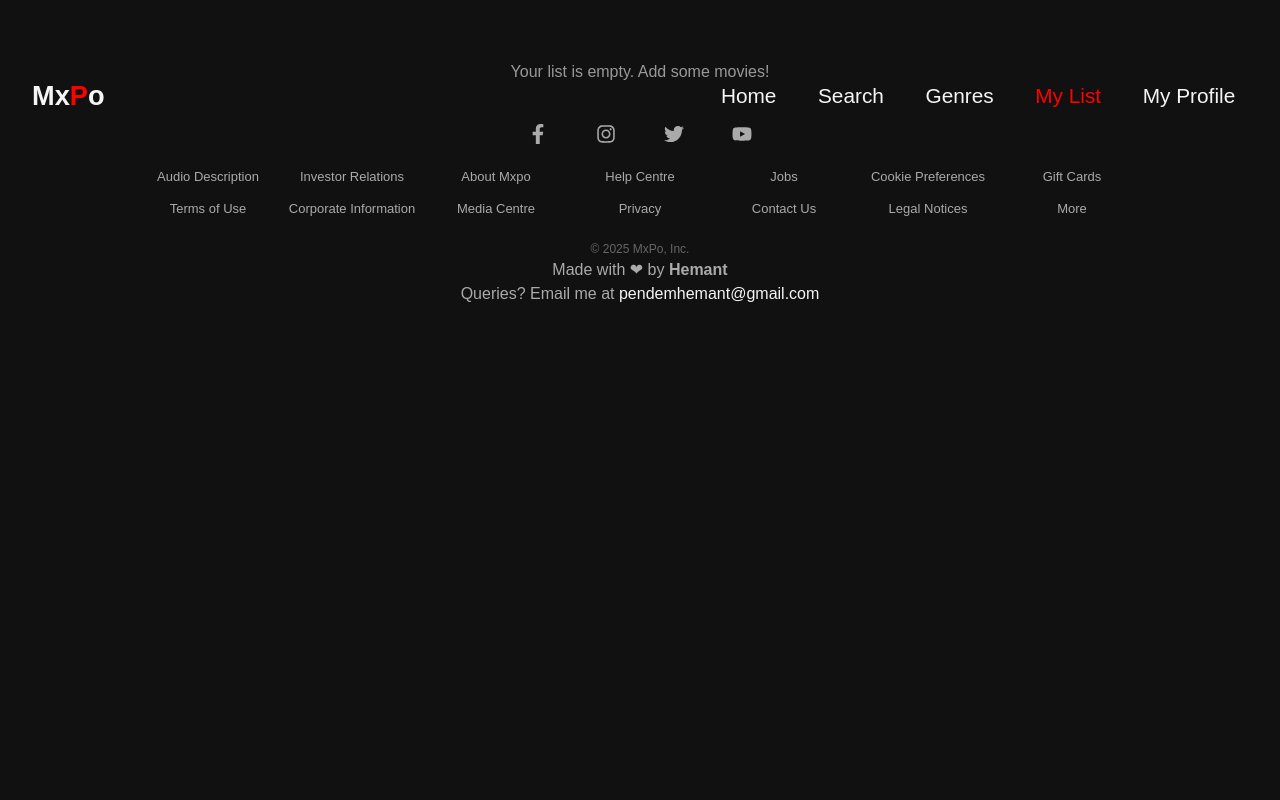
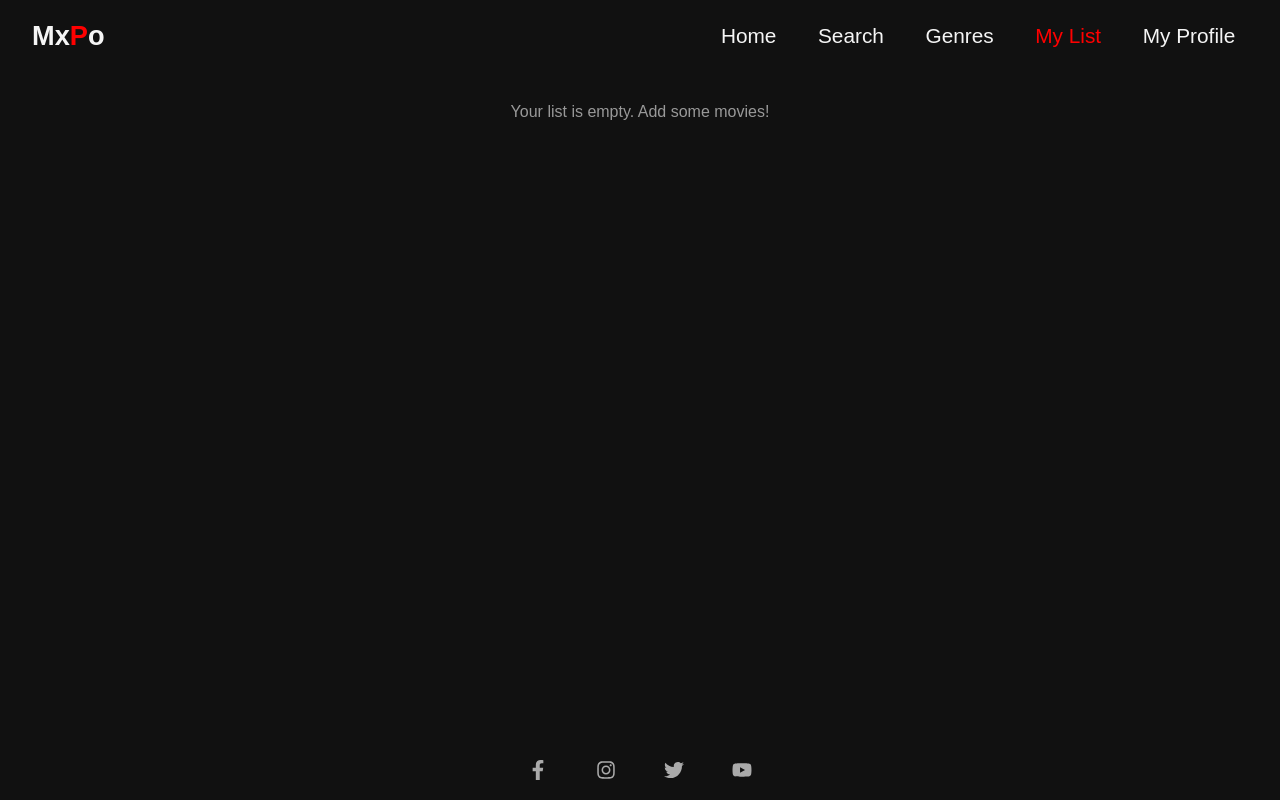
Before and after one commit to hemntpendem/mxpo, a Next.js app: page /mylist in a window 1280 px wide. Shown: the top 800 px of the page. Built offline with nearby package versions, Linux system fonts and the light colour scheme.

Commit message:
add min hieght to empty list

```diff
--- a/src/app/globals.css
+++ b/src/app/globals.css
@@ -614,7 +614,8 @@ a {
   text-align: center;
   font-size: 1rem;
   color: #999;
-  margin-top: 60px;
+  padding-top: 100px;
+  min-height: 90vh;
 }
 
 /* Responsive adjustments */
```
